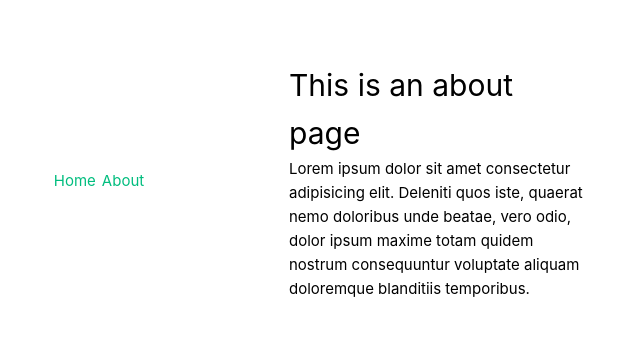
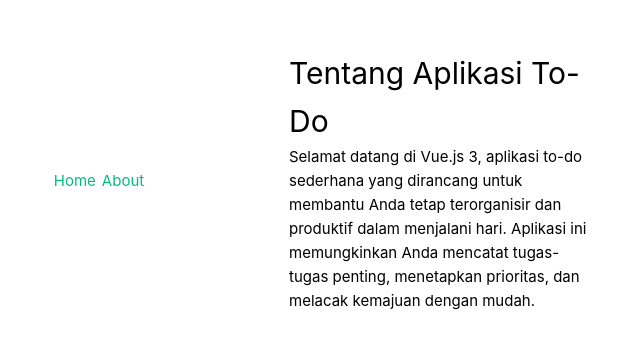
Before and after one commit to SanjayaPutra23/belajar_animasi_di_vue.js3, a Vue app: page /about in a window 1280 px wide. Shown: the part 219-568 px from the top of the page, without its empty margins (351-991 px from the left). Built offline with nearby package versions, Linux system fonts and the light colour scheme.

Commit message:
membuat animasi transisi antar route

```diff
--- a/src/views/AboutView.vue
+++ b/src/views/AboutView.vue
@@ -1,11 +1,8 @@
 <template>
 	<div class="about">
-		<h1>This is an about page</h1>
+		<h1>Tentang Aplikasi To-Do</h1>
 		<p>
-			Lorem ipsum dolor sit amet consectetur adipisicing elit. Deleniti quos
-			iste, quaerat nemo doloribus unde beatae, vero odio, dolor ipsum maxime
-			totam quidem nostrum consequuntur voluptate aliquam doloremque blanditiis
-			temporibus.
+			Selamat datang di Vue.js 3, aplikasi to-do sederhana yang dirancang untuk membantu Anda tetap terorganisir dan produktif dalam menjalani hari. Aplikasi ini memungkinkan Anda mencatat tugas-tugas penting, menetapkan prioritas, dan melacak kemajuan dengan mudah.
 		</p>
 	</div>
 </template>
```
